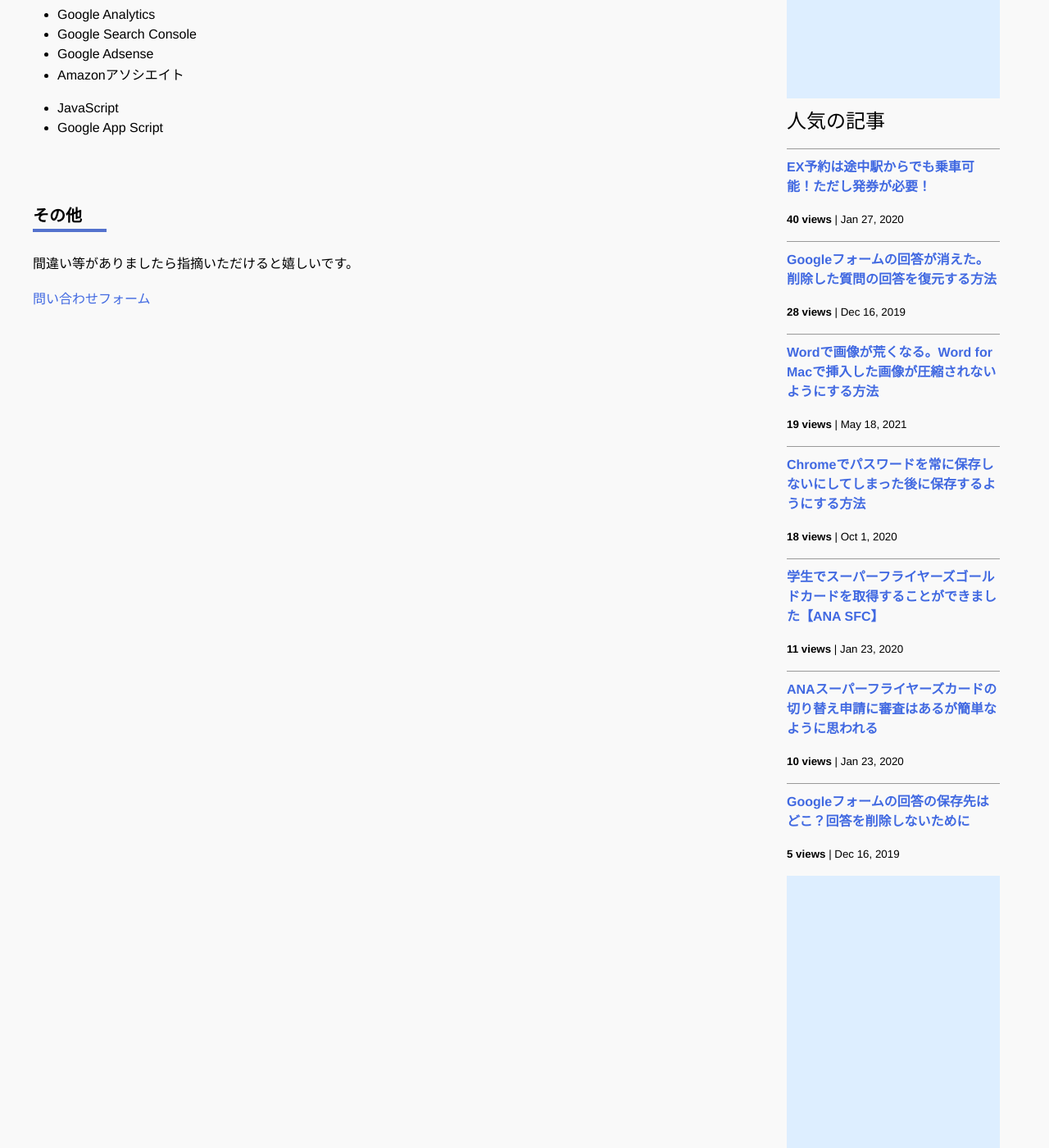
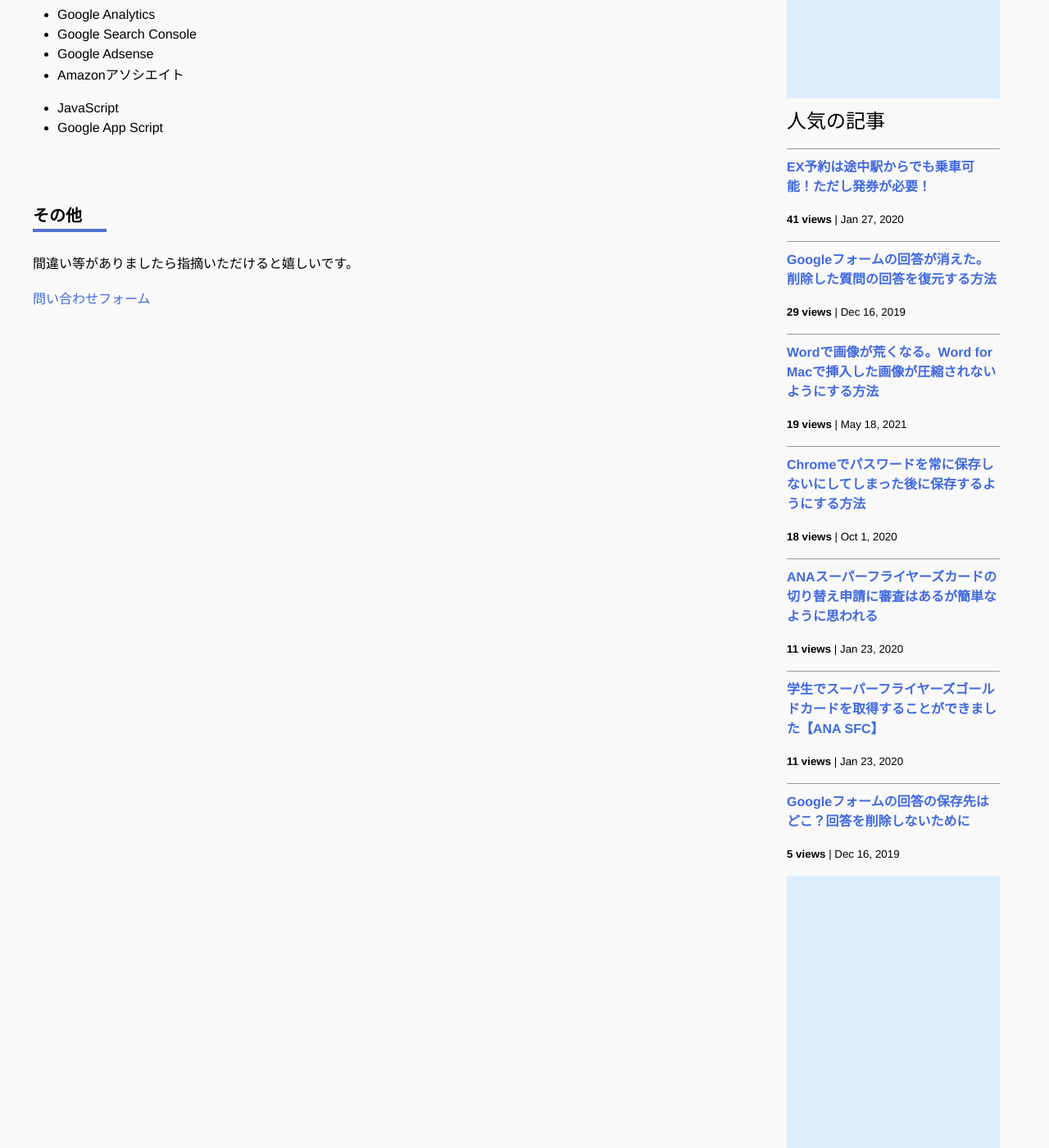
Before and after one commit to iwanaminami/shoyaiwaname, a Jekyll site: the page built from about.markdown, in a window 1280 px wide and 1400 px high, scrolled down 693 px. Shown: the whole window at 82% size. Built offline with Jekyll 4.4.1, drawn with Linux system fonts in a browser that asks for light colours; nearby versions of some CDN libraries; comment, search, counter and statistics services are not loaded.

Commit message:
chore(ga): update _data/popularposts.yml 20260901-1352

```diff
--- a/_data/popularposts.yml
+++ b/_data/popularposts.yml
@@ -1,7 +1,7 @@
 side:
-  - view: 40
+  - view: 41
     url: "/2020/01/27/ex-rideontheway.html"
-  - view: 28
+  - view: 29
     url: "/2019/12/16/restore-googleform.html"
   - view: 19
     url: "/2021/05/18/image-compression-word.html"
@@ -10,8 +10,8 @@
   - view: 14
     url: "/"
   - view: 11
+    url: "/2020/01/23/sfc-judge.html"
+  - view: 11
     url: "/2020/01/23/sfcgold.html"
-  - view: 10
-    url: "/2020/01/23/sfc-judge.html"
   - view: 5
     url: "/2019/12/16/googleform-answers.html"
```
